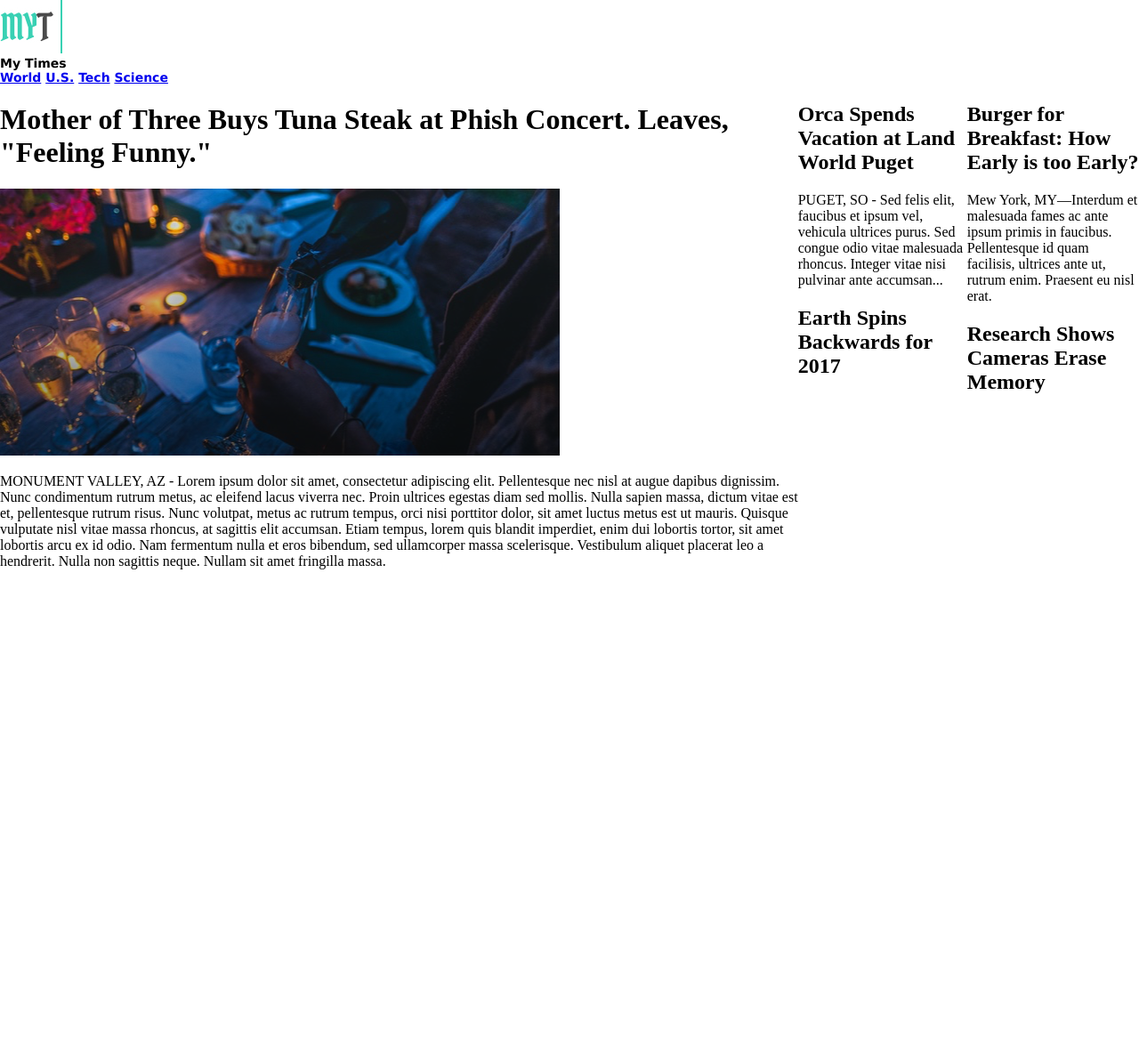
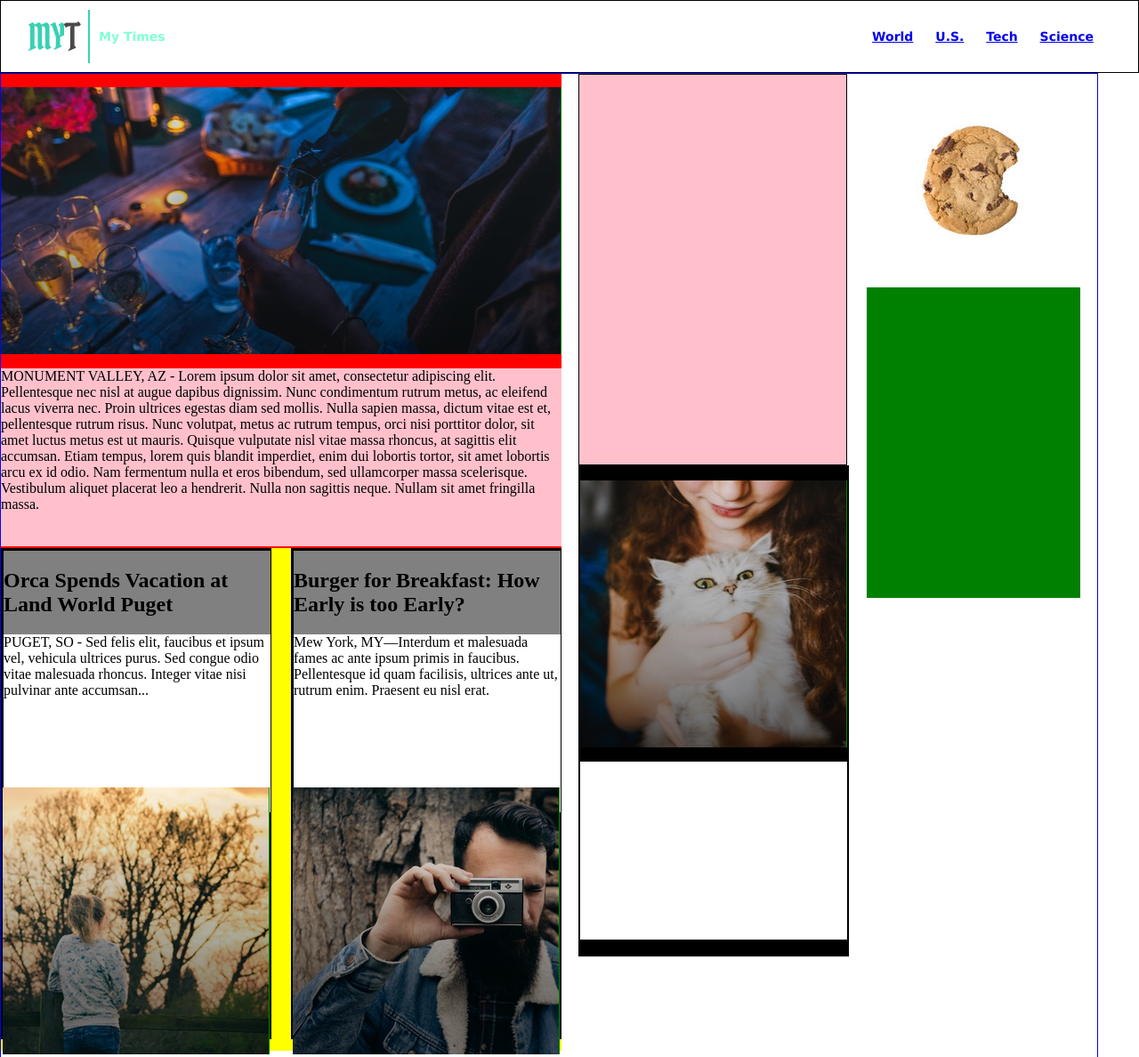
Before and after one commit to tina-pina/My_Times, a plain HTML site: page index.html in a window 1280 px wide. Shown: the top 1188 px of the page at 89% size. Before the commit the page ends 800 px from the top, so only its background shows below. Drawn offline with Linux system fonts and the light colour scheme.

Commit message:
completed structure

```diff
--- a/index.html
+++ b/index.html
@@ -1,60 +1,120 @@
 <!DOCTYPE html>
 <html lang="en" dir="ltr">
+
   <head>
     <meta charset="utf-8">
     <title>My Times</title>
-    <link rel="stylesheet" href="./resources/css/style.css" type="text/css">
+    <link rel="stylesheet" href="./resources/css/style.css" type="text/css"/>
+  </head>
 
-  </head>
   <body>
+
+    <!-- HEADER -->
     <header>
-      <div class"container">
+
+      <div class="logo">
         <img src="./resources/images/img-myt-logo.jpg"</>
-        <div class="logo_part">My Times</div>
+        <span>My Times</span>
+      </div>
+
       <nav>
-          <a href="#">World</a>
-          <a href="#">U.S.</a>
-          <a href="#">Tech</a>
-          <a href="#">Science</a>
-        </nav>
+        <span><a href="#">World</a></span>
+        <span><a href="#">U.S.</a></span>
+        <span><a href="#">Tech</a></span>
+        <span><a href="#">Science</a></span>
+      </nav>
+
+    </header>
+
+    <!-- CONTENT -->
+    <div class="container">
+      <div class="lead-story">
+        <div class="image-content">
+          <img src="./resources/images/img-story-main.png" alt="">
+        </div>
+        <p class="narrative">MONUMENT VALLEY, AZ - Lorem ipsum dolor sit amet, consectetur adipiscing elit. Pellentesque nec nisl at augue dapibus dignissim. Nunc condimentum rutrum metus, ac eleifend lacus viverra nec. Proin ultrices egestas diam sed mollis. Nulla sapien massa, dictum vitae est et, pellentesque rutrum risus. Nunc volutpat, metus ac rutrum tempus, orci nisi porttitor dolor, sit amet luctus metus est ut mauris. Quisque vulputate nisl vitae massa rhoncus, at sagittis elit accumsan. Etiam tempus, lorem quis blandit imperdiet, enim dui lobortis tortor, sit amet lobortis arcu ex id odio. Nam fermentum nulla et eros bibendum, sed ullamcorper massa scelerisque. Vestibulum aliquet placerat leo a hendrerit. Nulla non sagittis neque. Nullam sit amet fringilla massa.</p>
       </div>
-      </header>
 
-    <main>
-      <div class="container">
-        <div class="container large">
-          <div part1>
-          <h1>Mother of Three Buys Tuna Steak at Phish Concert. Leaves, "Feeling Funny."</h1>
-          <img src="resources/images/img-story-main.png"</>
-          <p>MONUMENT VALLEY, AZ - Lorem ipsum dolor sit amet, consectetur adipiscing elit. Pellentesque nec nisl at augue dapibus dignissim. Nunc condimentum rutrum metus, ac eleifend lacus viverra nec. Proin ultrices egestas diam sed mollis. Nulla sapien massa, dictum vitae est et, pellentesque rutrum risus. Nunc volutpat, metus ac rutrum tempus, orci nisi porttitor dolor, sit amet luctus metus est ut mauris. Quisque vulputate nisl vitae massa rhoncus, at sagittis elit accumsan. Etiam tempus, lorem quis blandit imperdiet, enim dui lobortis tortor, sit amet lobortis arcu ex id odio. Nam fermentum nulla et eros bibendum, sed ullamcorper massa scelerisque. Vestibulum aliquet placerat leo a hendrerit. Nulla non sagittis neque. Nullam sit amet fringilla massa.</p>
+      <div class="stories">
+
+        <div class="story">
+          <div class="text-content">
+            <h2>Orca Spends Vacation at Land World Puget</h2>
+            <p class="narrative">PUGET, SO - Sed felis elit, faucibus et ipsum vel, vehicula ultrices purus. Sed congue odio vitae malesuada rhoncus. Integer vitae nisi pulvinar ante accumsan...</p>
+          </div>
+          <div class="image-content">
+            <img src="./resources/images/fallseason.png" alt="">
+          </div>
         </div>
-          <div part2>
-          <h2>Orca Spends Vacation at Land World Puget</h2>
-          <p>PUGET, SO - Sed felis elit, faucibus et ipsum vel, vehicula ultrices purus. Sed congue odio vitae malesuada rhoncus. Integer vitae nisi pulvinar ante accumsan...</p>
-          <h2>Earth Spins Backwards for 2017</h2>
+
+        <div class="story">
+          <div class="text-content">
+            <h2>Burger for Breakfast: How Early is too Early?</h2>
+            <p class="narrative">Mew York, MY—Interdum et malesuada fames ac ante ipsum primis in faucibus. Pellentesque id quam facilisis, ultrices ante ut, rutrum enim. Praesent eu nisl erat.</p>
+          </div>
+          <div class="image-content">
+            <img src="./resources/images/hypster-cameraman.png" alt="">
+          </div>
         </div>
-          <div part3>
-          <h2>Burger for Breakfast: How Early is too Early?</h2>
-          <p>Mew York, MY—Interdum et malesuada fames ac ante ipsum primis in faucibus. Pellentesque id quam facilisis, ultrices ante ut, rutrum enim. Praesent eu nisl erat.</p>
-          <h2>Research Shows Cameras Erase Memory</h2>
+
+      </div>
+
+      <div class="text-content">
+        <h2></h2>
+        <p class="narrative"></p>
+      </div>
+
+      <div class="story">
+        <div class="image-content">
+          <img src="./resources/images/cat.png" alt="">
         </div>
+        <p class="narrative">
+        </p>
       </div>
+
+      <img class="cookie" src="./resources/images/cookie.png" alt="">
+      <div class="news-bites">
+      </div>
+    </div>
+
+
+    <footer>
+
+
+
+    </footer>
 
 
 
 
 
 
-        <div class="container medium">
+     <!-- <div class="container large">
 
 
+      <div class="part1">
+        <h1>Mother of Three Buys Tuna Steak at Phish Concert. Leaves, "Feeling Funny."</h1>
+        <img src="resources/images/img-story-main.png"</>
+        <p>MONUMENT VALLEY, AZ - Lorem ipsum dolor sit amet, consectetur adipiscing elit. Pellentesque nec nisl at augue dapibus dignissim. Nunc condimentum rutrum metus, ac eleifend lacus viverra nec. Proin ultrices egestas diam sed mollis. Nulla sapien massa, dictum vitae est et, pellentesque rutrum risus. Nunc volutpat, metus ac rutrum tempus, orci nisi porttitor dolor, sit amet luctus metus est ut mauris. Quisque vulputate nisl vitae massa rhoncus, at sagittis elit accumsan. Etiam tempus, lorem quis blandit imperdiet, enim dui lobortis tortor, sit amet lobortis arcu ex id odio. Nam fermentum nulla et eros bibendum, sed ullamcorper massa scelerisque. Vestibulum aliquet placerat leo a hendrerit. Nulla non sagittis neque. Nullam sit amet fringilla massa.</p>
+      </div>
+      <div class="part2">
+        <h2>Orca Spends Vacation at Land World Puget</h2>
+        <p>PUGET, SO - Sed felis elit, faucibus et ipsum vel, vehicula ultrices purus. Sed congue odio vitae malesuada rhoncus. Integer vitae nisi pulvinar ante accumsan...</p>
+        <h2>Earth Spins Backwards for 2017</h2>
+      </div>
 
-        <div class="container small">
+      <div class="part3">
+        <h2>Burger for Breakfast: How Early is too Early?</h2>
+        <p>Mew York, MY—Interdum et malesuada fames ac ante ipsum primis in faucibus. Pellentesque id quam facilisis, ultrices ante ut, rutrum enim. Praesent eu nisl erat.</p>
+        <h2>Research Shows Cameras Erase Memory</h2>
+      </div>
 
+    </div>
 
-
+    <div class="container medium">
+      <div class="container small">
       </div>
-    </div>
+    </div>  -->
 
   </body>
 </html>
--- a/resources/css/style.css
+++ b/resources/css/style.css
@@ -1,6 +1,5 @@
-html, body {
+body {
   margin: 0;
-  padding: 0;
 }
 
 header {
@@ -8,12 +7,142 @@ header {
   font-family: Verdana;
   font-size: 14px;
   font-weight: bold;
+  align-items: center;
+  border: solid 1px;
+  padding: 10px 0;
+}
+
+
+.logo {
+  display: flex;
+  align-items: center;
+  flex-grow: 1;
+  padding-left: 30px;
+}
+
+.logo span {
+  padding-left: 10px;
+  color: aquamarine;
+}
+
+nav {
+  padding-right: 40px;
+}
+
+nav span {
+  padding: 20px 10px;
+  display: inline-block;
+  color: black;
 }
 
 .container {
   display: flex;
+  flex-direction: column;
+  flex-wrap: wrap;
+  border: solid 1px blue;
+  width: 1232px;
+  height: 1231px;
 }
 
-.nav {
-  display:inline-flex;
+.container .lead-story {
+  width: 630px;
+  height: 533px;
+  background-color: red;
 }
+
+.lead-story .image-content {
+  width: 630px;
+  height: 300px;
+  background-color: green;
+}
+
+.lead-story .narrative {
+  width: 630px;
+  height: 200px;
+  background-color: pink;
+  margin: 16px 0 17px 0;
+}
+
+.container .stories {
+  display: flex;
+  flex-direction: row;
+  flex-wrap: wrap;
+  width: 630px;
+  height: 565px;
+  background-color: yellow;
+  justify-content: space-between;
+}
+
+.story {
+  width: 300px;
+  height: 565px;
+  background-color: white;
+  border: solid 2px black;
+}
+
+.story .text-content {
+  width: 300px;
+  height: 250px;
+  background-color: grey;
+}
+
+.image-content {
+  width: 300px;
+  height: 300px;
+  background-color: green;
+  margin-top: 15px;
+}
+
+.text-content {
+  width: 300px;
+  height: 438px;
+  background-color: pink;
+  border: solid 1px black;
+}
+
+.story {
+  width: 300px;
+  height: 548px;
+  background-color: black;
+}
+
+.story .narrative {
+  width: 300px;
+  height: 200px;
+  background-color: white;
+}
+
+.cookie {
+  width: 240px;
+  height: 240px;
+  background-color: pink;
+}
+
+.news-bites {
+  width: 240px;
+  height: 349px;
+  background-color: green;
+}
+
+footer {
+  width: 1072px;
+  height: 325px;
+  background-color: black;
+}
+
+
+
+
+/* .text_box {
+  width: 300px;
+  height: 250px;
+  background-color: white;
+  border: solid 2px black;
+}
+
+.img_box {
+  width: 300px;
+  height: 300px;
+  background-color: white;
+  border: solid 2px black;
+} */
```
